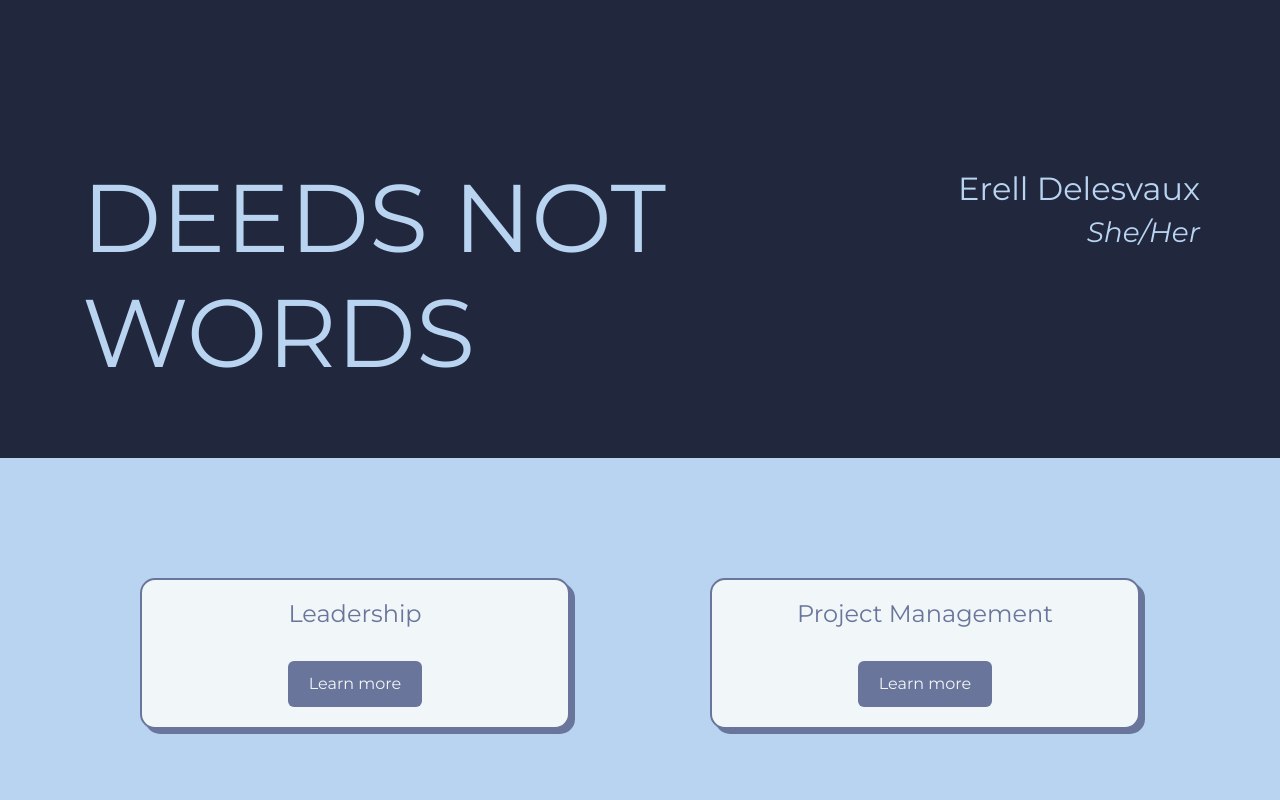
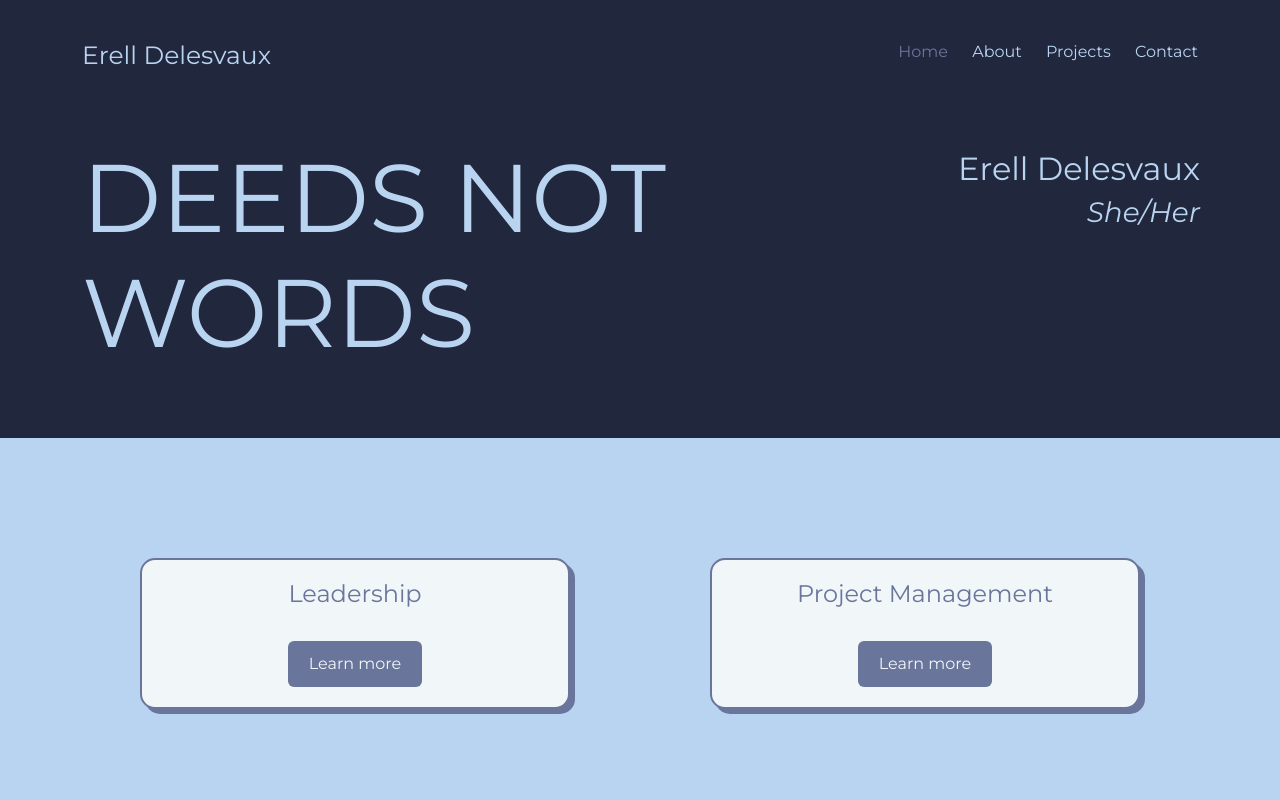
Before and after one commit to ErellD/portfolio-final-project, a plain HTML site: page index.html in a window 1280 px wide. Shown: the top 800 px of the page. Drawn offline with nearby package versions, Linux system fonts and the light colour scheme.

Commit message:
Added nav bar on index

```diff
--- a/index.html
+++ b/index.html
@@ -25,8 +25,28 @@
     <link rel="stylesheet" href="styles/portfolio.css" />
   </head>
   <body>
+    <div class="container nav-bar"></div>
+
     <div class="hero">
       <div class="container">
+        <nav class="d-flex justify-content-between">
+          <h2 class="d-none d-md-block">Erell Delesvaux</h2>
+          <ul>
+            <li class="active">
+              <a href="/">Home</a>
+            </li>
+            <li>
+              <a href="/about.html">About</a>
+            </li>
+            <li>
+              <a href="/projects.html">Projects</a>
+            </li>
+            <li>
+              <a href="/contact.html">Contact</a>
+            </li>
+          </ul>
+        </nav>
+
         <div class="row">
           <div class="col-8">
             <h1>DEEDS NOT WORDS</h1>
--- a/styles/portfolio.css
+++ b/styles/portfolio.css
@@ -18,8 +18,36 @@ h3 {
 }
 
 .hero {
-  padding: 160px 60px 60px;
+  padding: 40px 60px 60px;
   background-color: var(--primary-colour);
+}
+
+nav {
+  padding: 0px 0px 60px 0px;
+}
+
+nav h2 {
+  font-size: 25px;
+}
+nav ul {
+  color: var(--tertiary-colour);
+}
+
+nav li {
+  display: inline;
+  list-style: none;
+  margin-left: 20px;
+}
+
+nav a {
+  text-decoration: none;
+  color: var(--tertiary-colour);
+  transition: all 100ms ease-in-out;
+}
+
+nav a:hover,
+nav li.active a {
+  color: var(--secondary-colour);
 }
 
 h1 {
@@ -92,14 +120,19 @@ p {
   font-size: 60px;
 }
 
-.links {
-  padding: 20px;
-}
-
 @media (max-width: 960px) {
   .hero {
-    padding: 60px 20px;
+    padding: 40px 20px;
   }
+
+  ul {
+    padding: 10px;
+  }
+
+  nav li {
+    font-size: 15px;
+  }
+
   h1 {
     font-size: 64px;
   }
```
